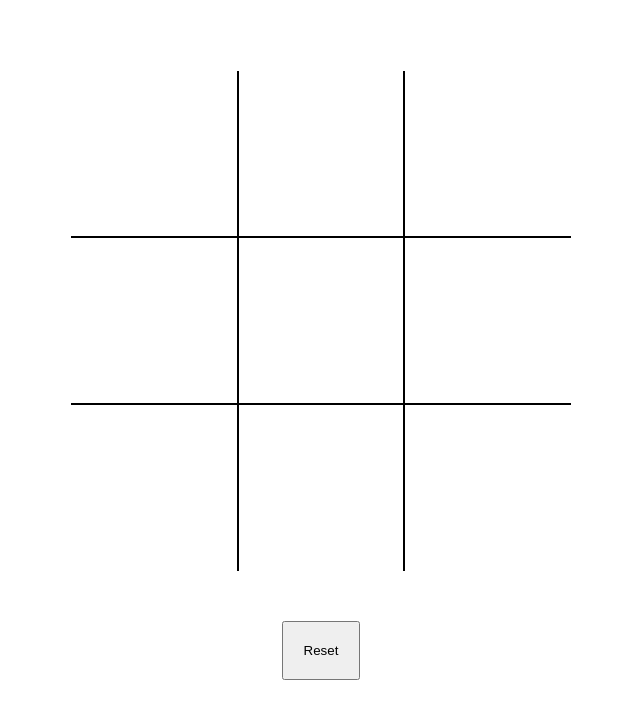
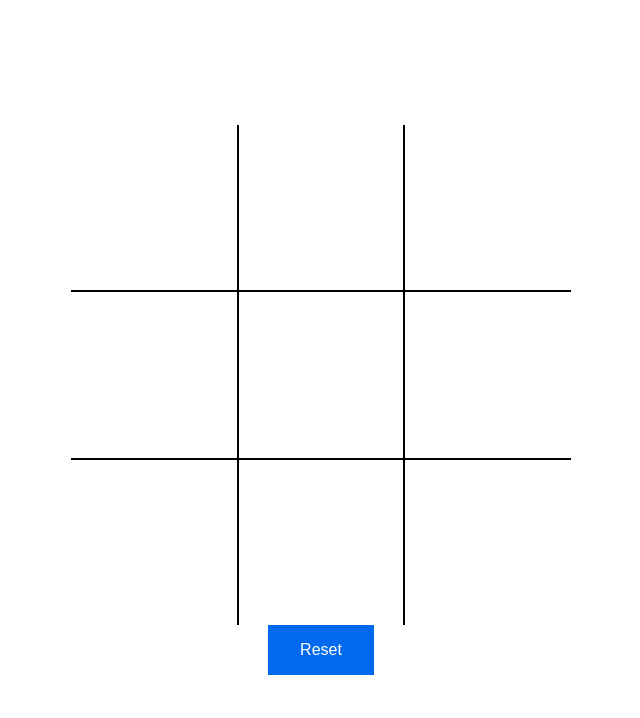
Before and after one commit to Daniel-Repository/X-s_and_O-s, a plain HTML site: page index.html in a window 1280 px wide. Shown: the whole page, without its empty margins (319-959 px from the left). Drawn offline with Linux system fonts and the light colour scheme.

Commit message:
Update Reset Button style

```diff
--- a/style.css
+++ b/style.css
@@ -241,5 +241,23 @@ main {
 
 .resetButton {
     margin: 50px;
-    padding: 20px;
+    padding: 10px 30px 10px 30px;
+    display: inline-block;
+    border: none;
+    padding: 1rem 2rem;
+    margin: 0;
+    text-decoration: none;
+    background: #0069ed;
+    color: #ffffff;
+    font-family: sans-serif;
+    font-size: 1rem;
+    cursor: pointer;
+    text-align: center;
+    transition: background 150ms ease-in-out, transform 150ms ease;
+    -webkit-appearance: none;
+    -moz-appearance: none;
 }
+
+.resetButton:hover {
+    background: #0053ba;
+}
```
